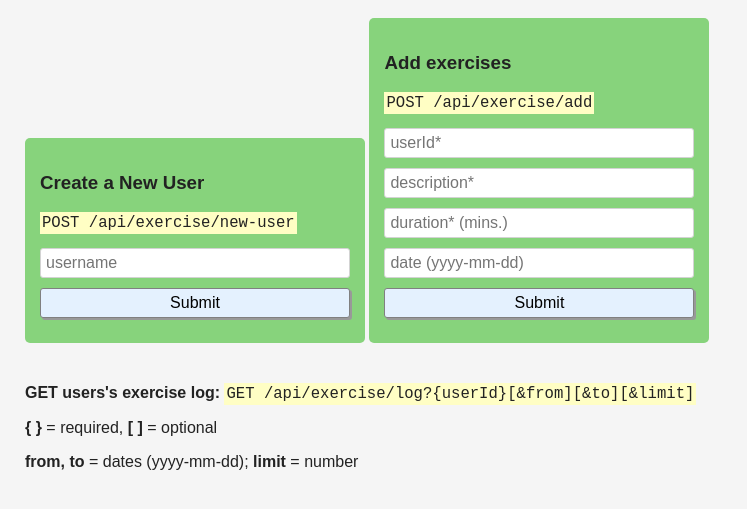
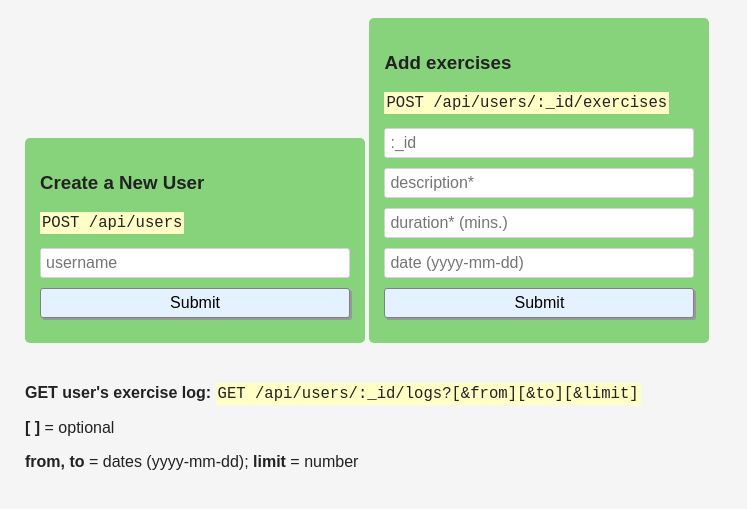
Before and after one commit to usamaa18/apis-and-microservices, a website: page exercise-tracker/views/index.html in a window 1280 px wide. Shown: the part 65-574 px from the top of the page, without its empty margins (0-747 px from the left). Drawn offline with Linux system fonts and the light colour scheme; files that its build step writes are made by us from their sources.

Commit message:
changed index.html to reflect changes to api url

```diff
--- a/exercise-tracker/views/index.html
+++ b/exercise-tracker/views/index.html
@@ -1,8 +1,7 @@
 <!DOCTYPE html>
 <html>
-
   <head>
-      <title>Exercise Tracker | Free Code Camp</title>
+    <title>Exercise Tracker | freeCodeCamp</title>
     <link rel="shortcut icon" href="https://cdn.freecodecamp.org/universal/favicons/favicon-32x32.png" type="image/x-icon"/>
     <link href="https://fonts.googleapis.com/css?family=Roboto" rel="stylesheet" type="text/css">
     <link href="style.css" rel="stylesheet" type="text/css">
@@ -11,25 +10,37 @@
   <body>
     <div class="container">
       <h1>Exercise tracker</h1>
-          <form action="/api/exercise/new-user" method="post">
+      <form action="/api/users" method="post">
         <h3>Create a New User</h3>
-            <p><code>POST /api/exercise/new-user</code></p>
+        <p><code>POST /api/users</code></p>
         <input id="uname" type="text" name="username" placeholder="username">
         <input type="submit" value="Submit">
       </form>
-          <form action="/api/exercise/add" method="post">
+      <form id="exercise-form" method="post">
         <h3>Add exercises</h3>
-            <p><code>POST /api/exercise/add</code></p>
-            <input id="uid" type="text" name="userId" placeholder="userId*">
+        <p><code>POST /api/users/:_id/exercises</code></p>
+        <input id="uid" type="text" name=":_id" placeholder=":_id">
         <input id="desc" type="text" name="description" placeholder="description*">
         <input id="dur" type="text" name="duration" placeholder="duration* (mins.)">
         <input id="dat" type="text" name="date" placeholder="date (yyyy-mm-dd)">
         <input type="submit" value="Submit">
       </form>
-          <p><strong>GET users's exercise log: </strong><code>GET /api/exercise/log?{userId}[&amp;from][&amp;to][&amp;limit]</code></p>
-          <p><strong>{ }</strong> = required, <strong>[ ]</strong> = optional</p>
+      <p>
+        <strong>GET user's exercise log: </strong>
+        <code>GET /api/users/:_id/logs?[&amp;from][&amp;to][&amp;limit]</code>
+      </p>
+      <p><strong>[ ]</strong> = optional</p>
       <p><strong>from, to</strong> = dates (yyyy-mm-dd); <strong>limit</strong> = number</p>
     </div>
+    <script>
+      const exerciseForm = document.getElementById("exercise-form");
+
+      exerciseForm.addEventListener("submit", () => {
+        const userId = document.getElementById("uid").value;
+        exerciseForm.action = `/api/users/${userId}/exercises`;
+
+        exerciseForm.submit();
+      });
+    </script>
   </body>
-
 </html>
```
Lines whose indentation alone changed are shown as unchanged.
